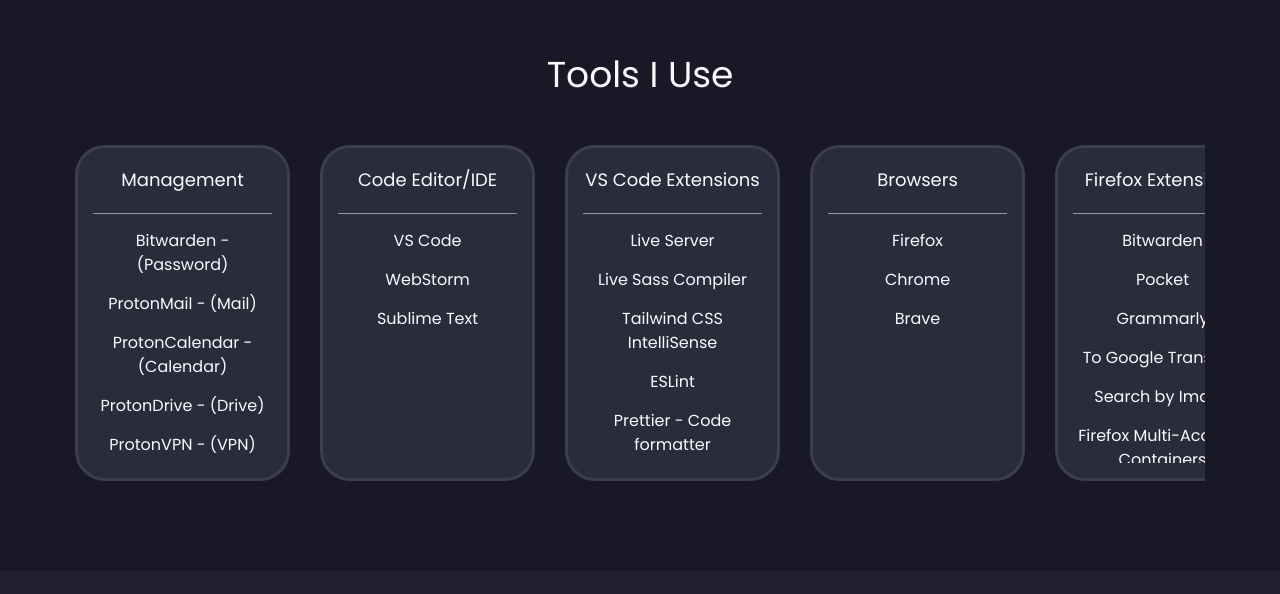
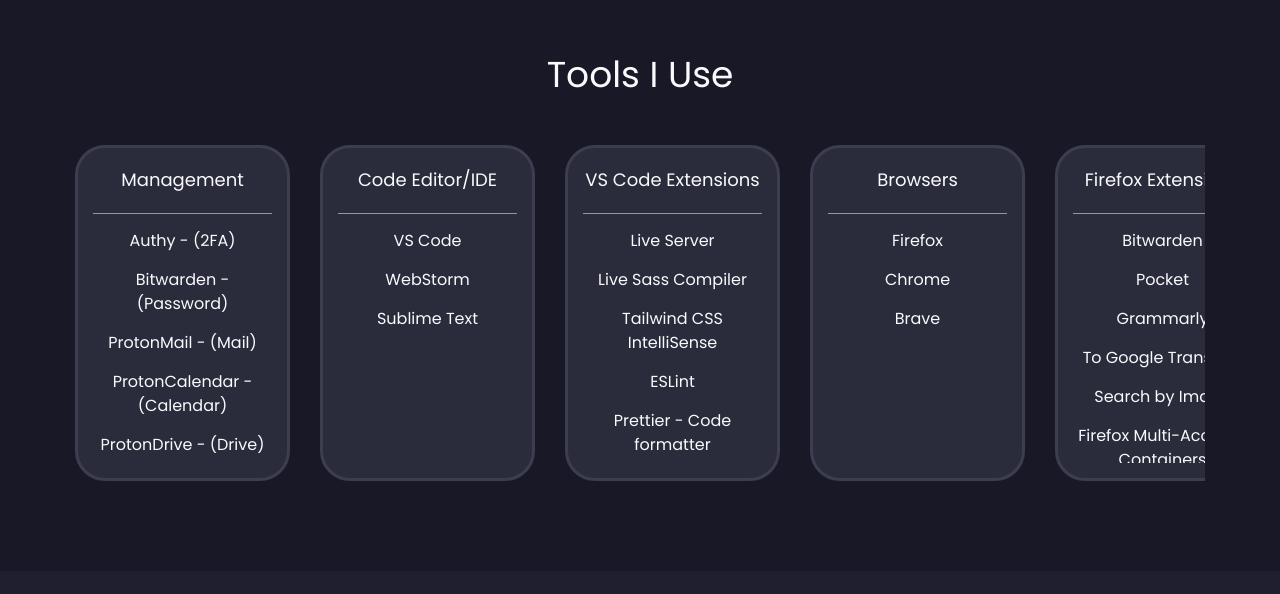
Before and after one commit to emr3rden/my-personal-website, a website: page src/index.html in a window 1280 px wide. Shown: the part 1827-2421 px from the top of the page. Drawn offline with Linux system fonts and the light colour scheme.

Commit message:
Added Authy in Tools-Management

```diff
--- a/src/index.html
+++ b/src/index.html
@@ -607,6 +607,14 @@
               <div class="tool-card-title">Management</div>
 
               <ul class="tool-card-links no-scrollbar">
+                <li>
+                  <a
+                    href="https://authy.com/"
+                    target="_blank"
+                    rel="noopener noreferrer"
+                    >Authy - (2FA)</a
+                  >
+                </li>
                 <li>
                   <a
                     href="https://bitwarden.com/"
```
